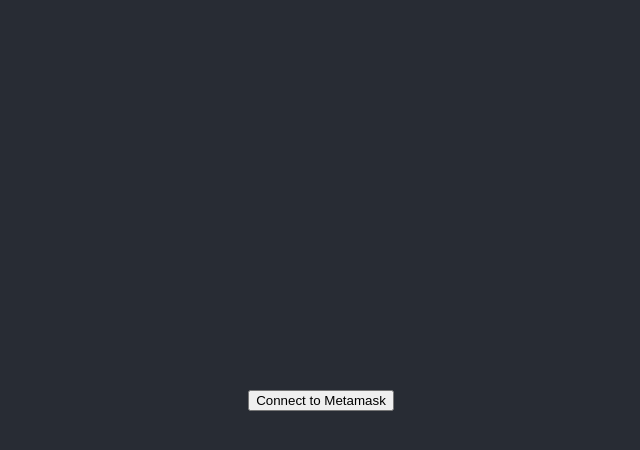
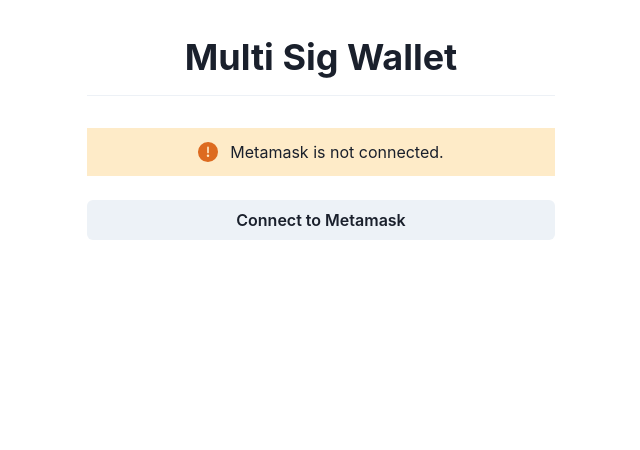
Before and after one commit to m2ozgun/multisig-wallet, a React (Create React App) app in the folder client/: page / in a window 1280 px wide. Shown: the top 450 px of the page, without its empty margins (319-959 px from the left). Built offline with nearby package versions, Linux system fonts and the light colour scheme.

Commit message:
feat(frontend): finalize web3 context

```diff
--- a/client/package.json
+++ b/client/package.json
@@ -3,11 +3,15 @@
   "version": "0.1.0",
   "private": true,
   "dependencies": {
+    "@chakra-ui/react": "^1.6.1",
+    "@emotion/react": "^11.4.0",
+    "@emotion/styled": "^11.3.0",
     "@testing-library/jest-dom": "^5.12.0",
     "@testing-library/react": "^11.2.6",
     "@testing-library/user-event": "^12.8.3",
     "@truffle/contract": "^4.3.16",
     "bn.js": "^5.2.0",
+    "framer-motion": "^4.1.13",
     "react": "^17.0.2",
     "react-dom": "^17.0.2",
     "react-scripts": "4.0.3",
--- a/client/src/App.css
+++ b/client/src/App.css
@@ -1,38 +1,3 @@
 .App {
   text-align: center;
 }
-
-.App-logo {
-  height: 40vmin;
-  pointer-events: none;
-}
-
-@media (prefers-reduced-motion: no-preference) {
-  .App-logo {
-    animation: App-logo-spin infinite 20s linear;
-  }
-}
-
-.App-header {
-  background-color: #282c34;
-  min-height: 100vh;
-  display: flex;
-  flex-direction: column;
-  align-items: center;
-  justify-content: center;
-  font-size: calc(10px + 2vmin);
-  color: white;
-}
-
-.App-link {
-  color: #61dafb;
-}
-
-@keyframes App-logo-spin {
-  from {
-    transform: rotate(0deg);
-  }
-  to {
-    transform: rotate(360deg);
-  }
-}
--- a/client/src/App.js
+++ b/client/src/App.js
@@ -1,35 +1,88 @@
-import logo from './logo.svg';
-import './App.css';
+import logo from './logo.svg'
+import './App.css'
 import { unlockAccount } from './api/web3'
-import useAsync from './components/useAsync';
+import useAsync from './components/useAsync'
+import { useWeb3Context } from './contexts/web3'
+import { useEffect } from 'react'
+import {
+  Button,
+  Box,
+  CSSReset,
+  Heading,
+  Text,
+  Alert,
+  AlertIcon,
+  Stack,
+  Divider,
+} from '@chakra-ui/react'
+
+const useMountEffect = (fn) => useEffect(fn, [])
 
 function App() {
-  const { execute } = useAsync(unlockAccount)
+  const { pending, error, execute } = useAsync(unlockAccount)
+  const {
+    state: { account, network },
+    updateAccount,
+  } = useWeb3Context()
+
+  // fetch web3
+  // useMountEffect(() => {
+  //   execute(null).then(({ error, data }) => {
+  //     if (error) {
+  //       console.error(error)
+  //     }
+  //     if (data) {
+  //       updateAccount(data)
+  //     }
+  //   })
+  // })
+
+  console.log('account', account)
 
   async function connnectToMetamask() {
     const { error, data } = await execute(null)
 
-    if(error) {
+    if (error) {
       console.error(error)
     }
-     if (data) {
-        console.log(data)
-
-     }
+    if (data) {
+      updateAccount(data)
+    }
   }
 
+  return (
+    <div className="App">
+      <CSSReset />
 
-
-  return (
-
-    <div className="App">
-      <header className="App-header">
-
-        <button onClick={ connnectToMetamask }>Connect to Metamask</button>
-      </header>
+      <Box w={500} p={4} m="20px auto">
+        <Heading as="h1" size="xl" textAlign="center">
+          Multi Sig Wallet
+        </Heading>
+        <Divider my={4} />
+        <Box m="20px auto" my={4}>
+          {account ? (
+            <Stack spacing={3} my={4}>
+              <Text>NetworkID: {network}</Text>
+              <Text>Account: {account}</Text>
+            </Stack>
+          ) : (
+            <Stack>
+              <Alert
+                status="warning"
+                justifyContent="center"
+                textAlign="center"
+                my={4}
+              >
+                <AlertIcon />
+                Metamask is not connected.
+              </Alert>
+              <Button onClick={connnectToMetamask}>Connect to Metamask</Button>
+            </Stack>
+          )}
+        </Box>
+      </Box>
     </div>
-  );
+  )
 }
 
-
-export default App;
+export default App
--- /dev/null
+++ b/client/src/components/Wallet.js
@@ -0,0 +1 @@
+import React, { Component } from 'react';
--- a/client/src/contexts/web3.js
+++ b/client/src/contexts/web3.js
@@ -5,7 +5,6 @@
   useEffect,
   useMemo,
 } from 'react'
-import Web3 from 'web3'
 import { subscribeToAccount, subscribeToNetwork } from '../api/web3'
 import web3Reducer, { DEFAULT_STATE } from '../reducers/web3'
 import { UPDATE_ACCOUNT, UPDATE_NETWORK } from '../actions/types'
@@ -22,8 +21,9 @@
 
 export const Web3Provider = ({ children }) => {
   const [state, dispatch] = useReducer(web3Reducer, DEFAULT_STATE)
+  function updateAccount(data) {
+    console.log('data', data)
 
-  function updateAccount(data) {
     dispatch({
       type: UPDATE_ACCOUNT,
       ...data,
@@ -70,11 +70,11 @@
   useEffect(() => {
     if (state.web3) {
       const unsubscribe = subscribeToAccount(state.web3, (error, account) => {
-          if(error){
-              console.log(error)
-          }
-          if(account !== undefined && account !== state.account) {
-            window.location.reload()
+        if (error) {
+          console.log(error)
+        }
+        if (account !== undefined && account !== state.account) {
+          window.location.reload()
         }
       })
 
--- a/client/src/index.js
+++ b/client/src/index.js
@@ -1,17 +1,24 @@
-import React from 'react';
-import ReactDOM from 'react-dom';
-import './index.css';
-import App from './App';
-import reportWebVitals from './reportWebVitals';
+import React from 'react'
+import ReactDOM from 'react-dom'
+import './index.css'
+import App from './App'
+import reportWebVitals from './reportWebVitals'
+import { Web3Provider, Web3Updater } from './contexts/web3'
+import { ChakraProvider } from '@chakra-ui/react'
 
 ReactDOM.render(
   <React.StrictMode>
-    <App />
+    <ChakraProvider>
+      <Web3Provider>
+        <App />
+        <Web3Updater />
+      </Web3Provider>
+    </ChakraProvider>
   </React.StrictMode>,
-  document.getElementById('root')
-);
+  document.getElementById('root'),
+)
 
 // If you want to start measuring performance in your app, pass a function
 // to log results (for example: reportWebVitals(console.log))
 // or send to an analytics endpoint. Learn more: https://bit.ly/CRA-vitals
-reportWebVitals();
+reportWebVitals()
--- a/client/src/reducers/web3.js
+++ b/client/src/reducers/web3.js
@@ -19,7 +19,7 @@
       const { account, web3 } = action
       return {
         ...state,
-        web3: web3 | state.web3,
+        web3: web3 || state.web3,
         account,
       }
     case UPDATE_NETWORK:
```
Also changed, not shown: 1 other file (tests, documents, lock files or other folders).
